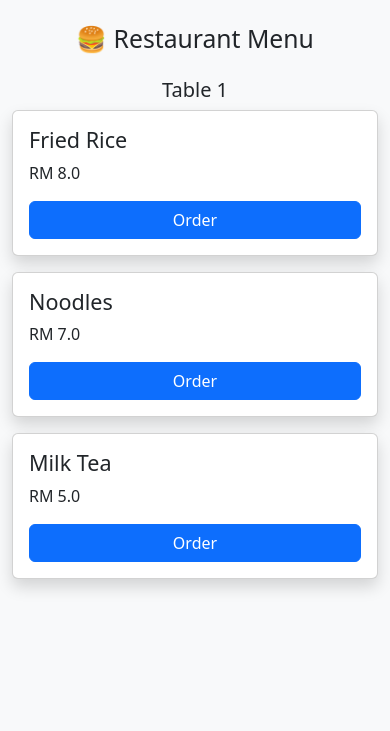
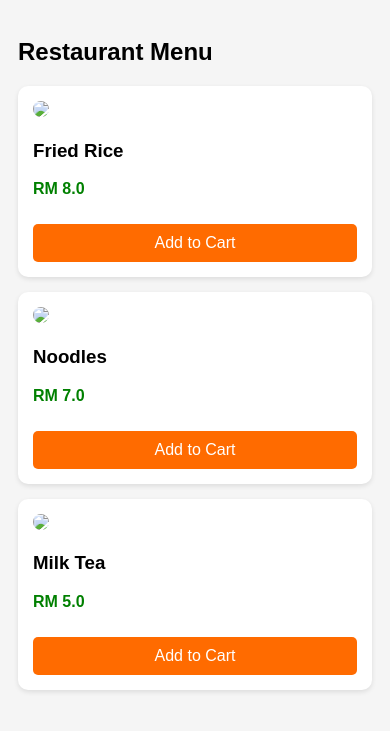
Before and after one commit to CHENYAOHONG-syb/restaurant-saas, a Flask app: page /restaurant/1 in a window 390 px wide. Shown: the top 731 px of the page. Run offline with Flask 3, Linux system fonts and the light colour scheme; data comes from the database, SQL or seed files in the repository; some libraries are stand-ins or nearby versions.

Commit message:
mobile menu UI

```diff
--- a/templates/menu.html
+++ b/templates/menu.html
@@ -5,49 +5,75 @@
 
 <meta name="viewport" content="width=device-width, initial-scale=1">
 
-<link href="https://cdn.jsdelivr.net/npm/bootstrap@5.3.2/dist/css/bootstrap.min.css" rel="stylesheet">
+<title>Restaurant Menu</title>
 
-<title>Menu</title>
+<style>
+
+body{
+font-family:Arial;
+background:#f5f5f5;
+padding:10px;
+}
+
+.food{
+background:white;
+border-radius:10px;
+padding:15px;
+margin-bottom:15px;
+box-shadow:0 2px 5px rgba(0,0,0,0.1);
+}
+
+.food img{
+width:100%;
+border-radius:10px;
+}
+
+.price{
+color:green;
+font-weight:bold;
+}
+
+button{
+background:#ff6b00;
+color:white;
+border:none;
+padding:10px;
+border-radius:5px;
+width:100%;
+margin-top:10px;
+font-size:16px;
+}
+
+</style>
 
 </head>
 
-<body class="bg-light">
+<body>
 
-<div class="container">
-
-<h2 class="text-center mt-4 mb-4">🍔 Restaurant Menu</h2>
-
-<h5 class="text-center">Table {{table}}</h5>
+<h2>Restaurant Menu</h2>
 
 {% for food in foods %}
 
-<div class="card mb-3 shadow">
+<div class="food">
 
-<div class="card-body">
+<img src="https://via.placeholder.com/300">
 
-<h4>{{food.name}}</h4>
+<h3>{{food.name}}</h3>
 
-<p>RM {{food.price}}</p>
+<p class="price">RM {{food.price}}</p>
 
-<form action="/order" method="POST">
+<form action="/add_to_cart" method="POST">
 
 <input type="hidden" name="food_id" value="{{food.id}}">
 <input type="hidden" name="table" value="{{table}}">
-<input type="hidden" name="restaurant_id" value="{{restaurant_id}}">
 
-<button class="btn btn-primary w-100">
-Order
-</button>
+<button>Add to Cart</button>
 
 </form>
 
 </div>
 
-</div>
-
 {% endfor %}
-
-</div>
 
 </body>
 
```
